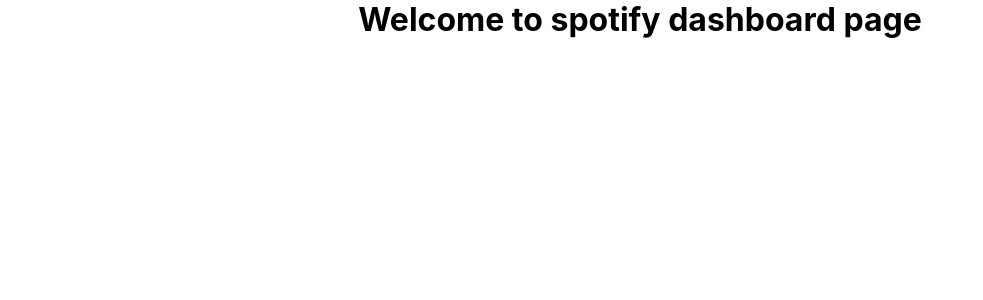
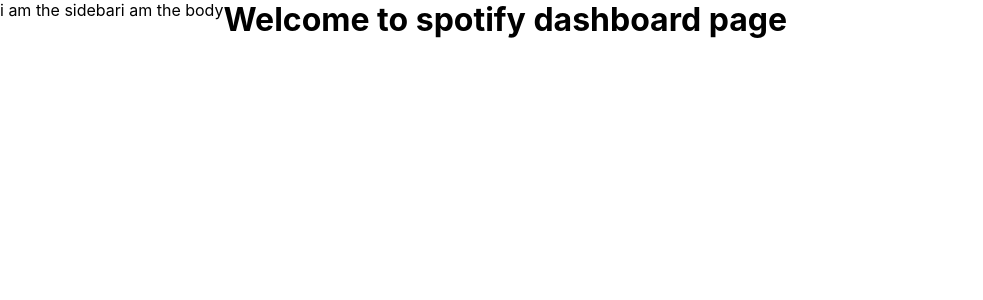
Before and after one commit to ejioguvictor/spotifyv1, a React (Create React App) app: page / in a window 1280 px wide. Shown: the top 300 px of the page, without its empty margins (0-983 px from the left). Built offline with nearby package versions, Linux system fonts and the light colour scheme; what spotify-web-api-js would draw is missing.

Commit message:
updated components layout

```diff
--- /dev/null
+++ b/src/components/Body/Body.js
@@ -0,0 +1,12 @@
+import React from 'react'
+import styles from "./Body.module.scss"
+
+function Body() {
+  return (
+    <div className={styles.body}>
+      i am the body
+    </div>
+  )
+}
+
+export default Body
--- a/src/components/Player/Player.js
+++ b/src/components/Player/Player.js
@@ -1,4 +1,7 @@
 import React from 'react'
+import Sidebar from '../Sidebar/Sidebar'
+import Body from '../Body/Body'
+
 import styles from "./Player.module.scss"
 
 function Player({ spotify }) {
@@ -6,7 +9,9 @@
     <div className={styles.player}>
       <div className={styles["player_body"]}>
         {/* Sidebar */}
+        <Sidebar />
         {/* Body */}
+        <Body />
         <h1>Welcome to spotify dashboard page</h1>
       </div>
 
--- a/src/components/Player/Player.module.scss
+++ b/src/components/Player/Player.module.scss
@@ -0,0 +1,3 @@
+.player_body {
+  display: flex;
+}
--- a/src/components/Sidebar/Sidebar.js
+++ b/src/components/Sidebar/Sidebar.js
@@ -0,0 +1,12 @@
+import React from 'react'
+import styles from "./Sidebar.module.scss"
+
+function Sidebar() {
+  return (
+    <div className={styles.sidebar}>
+      i am the sidebar
+    </div>
+  )
+}
+
+export default Sidebar
```
Also changed, not shown: src/components/Body/Body.module.scss (added).
